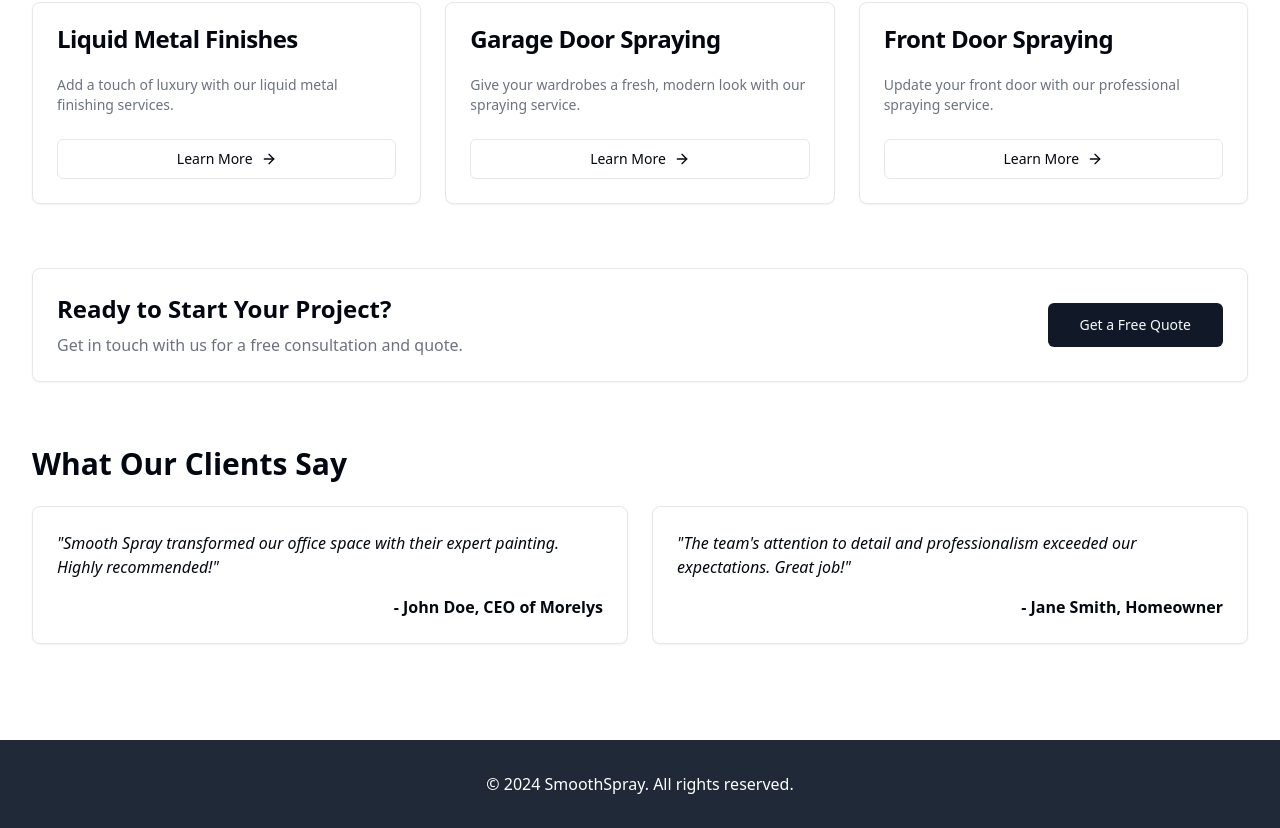
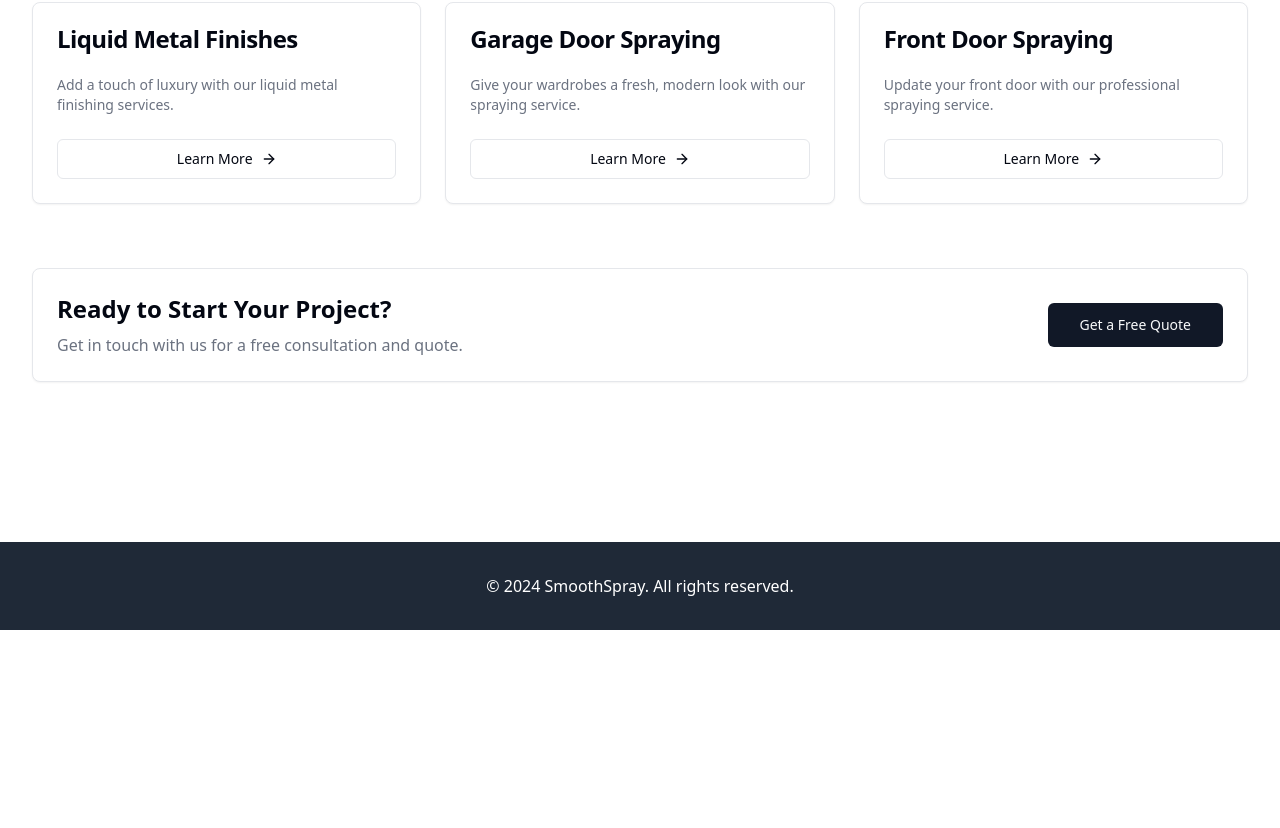
Before and after one commit to acstener/smoothspray, a Next.js app: page / in a window 1280 px wide. Shown: the part 1281-2109 px from the top of the page. After the commit the page ends 1911 px from the top, so only its background shows below. Built offline with nearby package versions, Linux system fonts and the light colour scheme.

Commit message:
change homepage tesitmonial

```diff
--- a/app/page.tsx
+++ b/app/page.tsx
@@ -104,29 +104,6 @@ export default async function Home() {
           </CardContent>
         </Card>
       </section>
-
-      <section>
-        <h2 className="text-3xl font-bold mb-6">What Our Clients Say</h2>
-        <div className="grid grid-cols-1 md:grid-cols-2 gap-6">
-          {[
-            {
-              quote: "Smooth Spray transformed our office space with their expert painting. Highly recommended!",
-              author: "John Doe, CEO of Morelys"
-            },
-            {
-              quote: "The team's attention to detail and professionalism exceeded our expectations. Great job!",
-              author: "Jane Smith, Homeowner"
-            }
-          ].map((testimonial, index) => (
-            <Card key={index}>
-              <CardContent className="p-6">
-                <p className="italic mb-4">"{testimonial.quote}"</p>
-                <p className="text-right font-semibold">- {testimonial.author}</p>
-              </CardContent>
-            </Card>
-          ))}
-        </div>
-      </section>
     </main>
   );
 }
```
